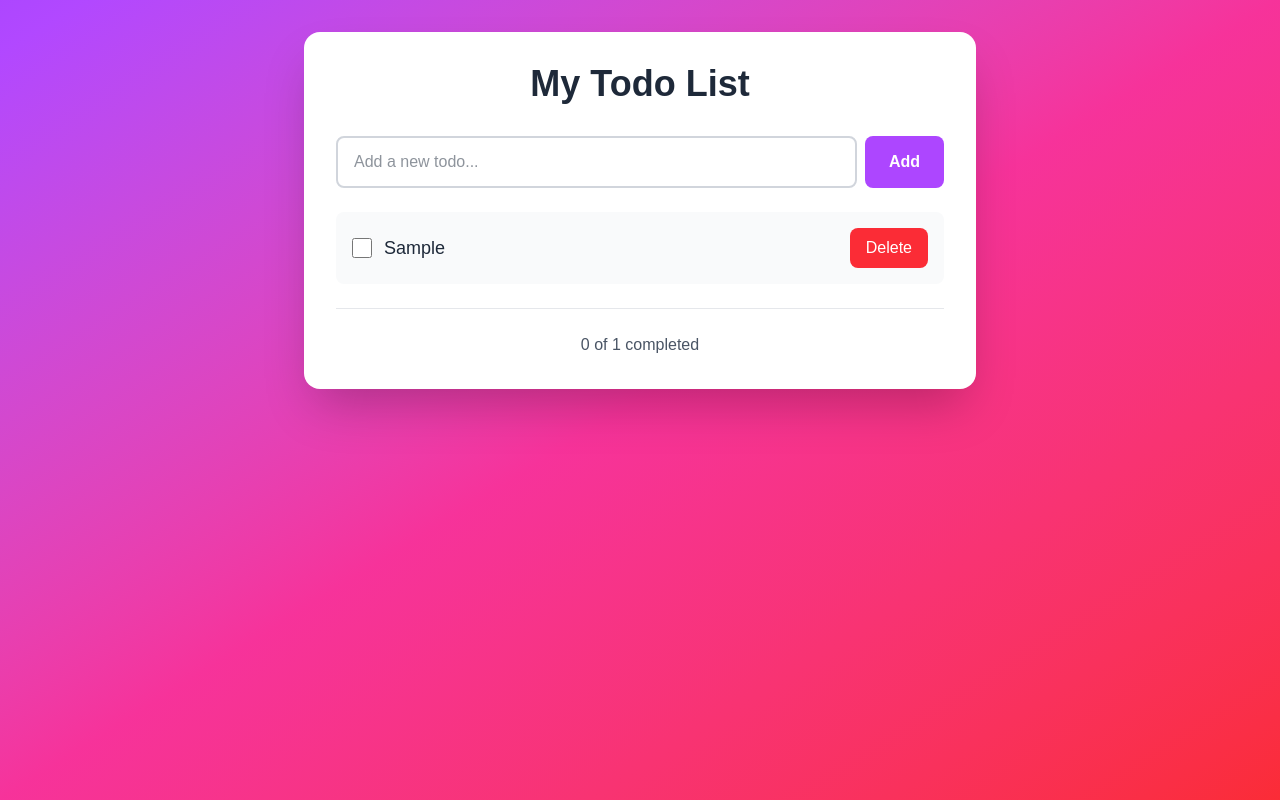
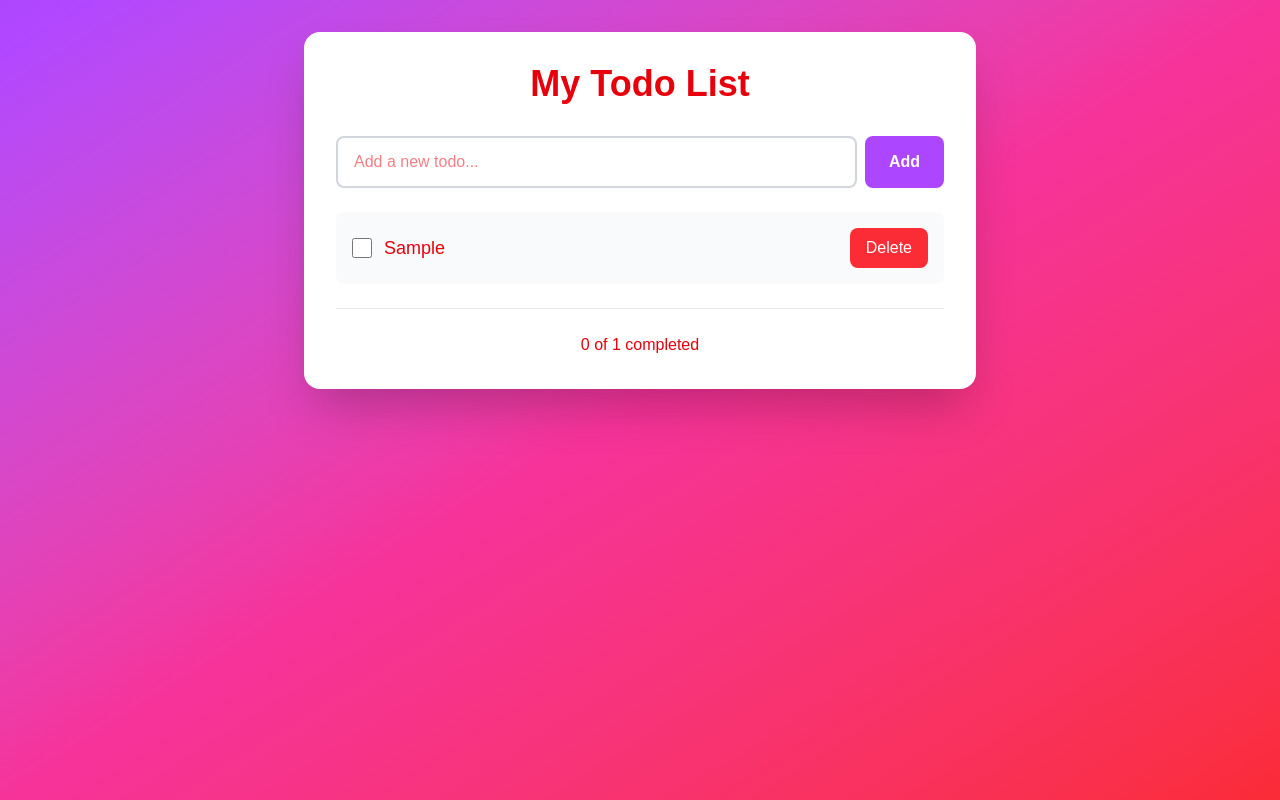
Before and after one commit to ns-test-org/workflow-testing-141, a Next.js app in the folder packages/workflow-testing-141/: page / in a window 1280 px wide. Both pictures are taken after typing "Sample" into the empty fields and a click on the button "Add". Built offline with nearby package versions, Linux system fonts and the light colour scheme.

Commit message:
AI chat session: Updated code and files

```diff
--- a/packages/workflow-testing-141/src/app/page.tsx
+++ b/packages/workflow-testing-141/src/app/page.tsx
@@ -33,7 +33,7 @@ export default function TodoApp() {
     <div className="min-h-screen bg-gradient-to-br from-purple-500 via-pink-500 to-red-500 p-8">
       <div className="max-w-2xl mx-auto">
         <div className="bg-white rounded-2xl shadow-2xl p-8">
-          <h1 className="text-4xl font-bold text-gray-800 mb-8 text-center">
+          <h1 className="text-4xl font-bold text-red-600 mb-8 text-center">
             My Todo List
           </h1>
 
@@ -45,7 +45,7 @@ export default function TodoApp() {
               onChange={(e) => setInputValue(e.target.value)}
               onKeyPress={(e) => e.key === 'Enter' && addTodo()}
               placeholder="Add a new todo..."
-              className="flex-1 px-4 py-3 border-2 border-gray-300 rounded-lg focus:outline-none focus:border-purple-500 text-gray-800"
+              className="flex-1 px-4 py-3 border-2 border-gray-300 rounded-lg focus:outline-none focus:border-purple-500 text-red-600"
             />
             <button
               onClick={addTodo}
@@ -73,7 +73,7 @@ export default function TodoApp() {
                   />
                   <span
                     className={`flex-1 text-lg ${
-                      todo.completed ? 'line-through text-gray-400' : 'text-gray-800'
+                      todo.completed ? 'line-through text-gray-400' : 'text-red-600'
                     }`}
                   >
                     {todo.text}
@@ -91,7 +91,7 @@ export default function TodoApp() {
 
           {/* Stats */}
           {todos.length > 0 && (
-            <div className="mt-6 pt-6 border-t border-gray-200 text-center text-gray-600">
+            <div className="mt-6 pt-6 border-t border-gray-200 text-center text-red-600">
               <p>
                 {todos.filter(t => t.completed).length} of {todos.length} completed
               </p>
```
